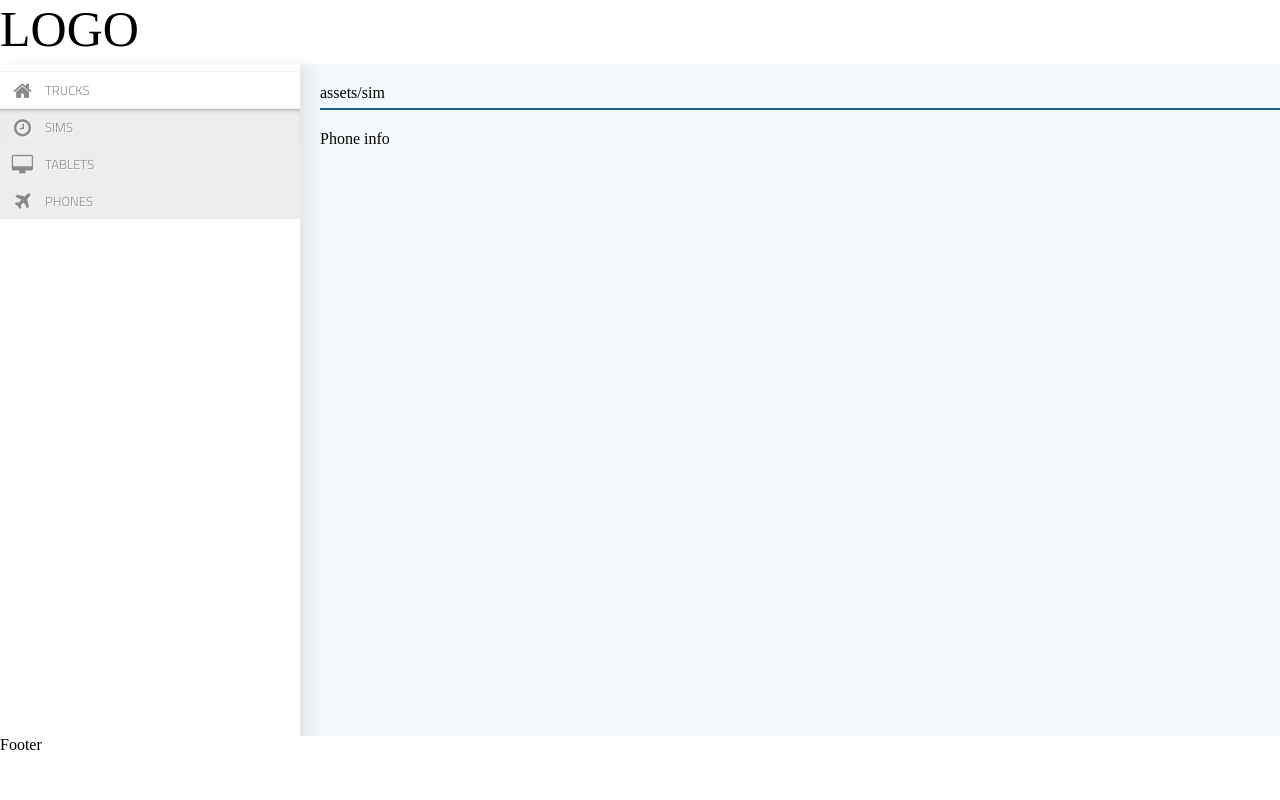
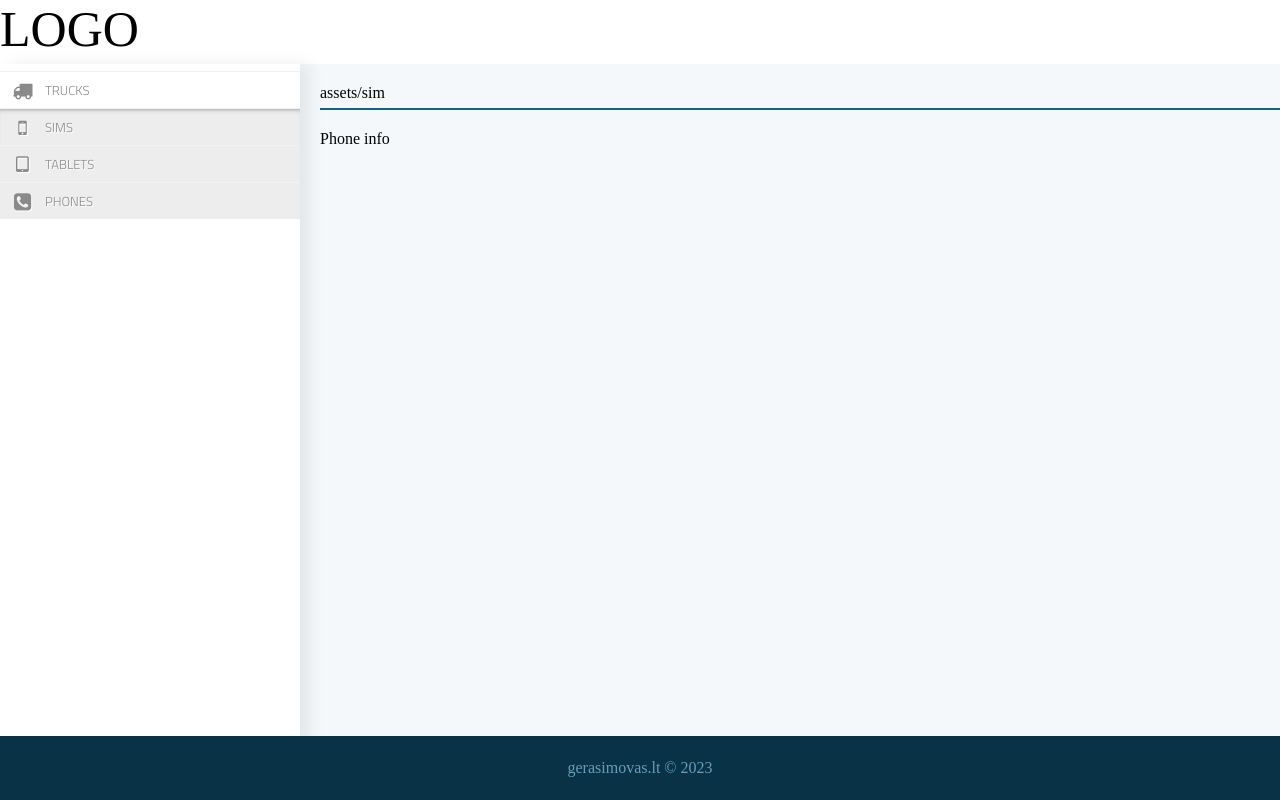
Before and after one commit to nuliow5/fleet-assets-frontend, a React (Create React App) app: page /assets/phones in a window 1280 px wide. Built offline with nearby package versions, Linux system fonts and the light colour scheme; a web font is replaced by a local one.

Commit message:
fix menu side bar icons

```diff
--- a/src/components/view/Footer.tsx
+++ b/src/components/view/Footer.tsx
@@ -1,5 +1,11 @@
 const Footer = () => {
-    return <footer>Footer</footer>
+    return (
+        <footer>
+            <p>
+                gerasimovas.lt © 2023
+            </p>
+        </footer>
+    )
 }
 
 export default Footer;
--- a/src/components/view/Menu.tsx
+++ b/src/components/view/Menu.tsx
@@ -10,7 +10,7 @@ const Menu = () => {
                 <ul>
                     <li>
                         <a href="/trucks">
-                            <i className={"fa fa-home fa-lg"}></i>
+                            <i className={"fa fa-truck fa-lg"}></i>
                             <span className={"nav-text"}>TRUCKS</span>
                         </a>
                     </li>
@@ -18,21 +18,21 @@ const Menu = () => {
 
                     <li className={"darkerlishadow"}>
                         <a href="/assets/sims">
-                            <i className={"fa fa-clock-o fa-lg"}></i>
+                            <i className={"fa fa-mobile fa-lg"}></i>
                             <span className={"nav-text"}>SIMS</span>
                         </a>
                     </li>
 
                     <li className={"darkerli"}>
                         <a href="/assets//tablets">
-                            <i className={"fa fa-desktop fa-lg"}></i>
+                            <i className={"fa fa-tablet fa-lg"}></i>
                             <span className={"nav-text"}>TABLETS</span>
                         </a>
                     </li>
 
                     <li className={"darkerli"}>
                         <a href="/assets/phones">
-                            <i className={"fa fa-plane fa-lg"}></i>
+                            <i className={"fa fa-phone-square fa-lg"}></i>
                             <span className={"nav-text"}>PHONES</span>
                         </a>
                     </li>
--- a/src/style/style.css
+++ b/src/style/style.css
@@ -67,9 +67,14 @@ footer {
     position: absolute;
     width: 100%;
     height: 4rem;
-    background-color: #ffffff;
+    background-color: #0a3246;
     margin-top: auto;
     bottom: 0;
+}
+
+footer>p {
+    color: #659dbb;
+    margin: auto;
 }
 
 .content {
```
